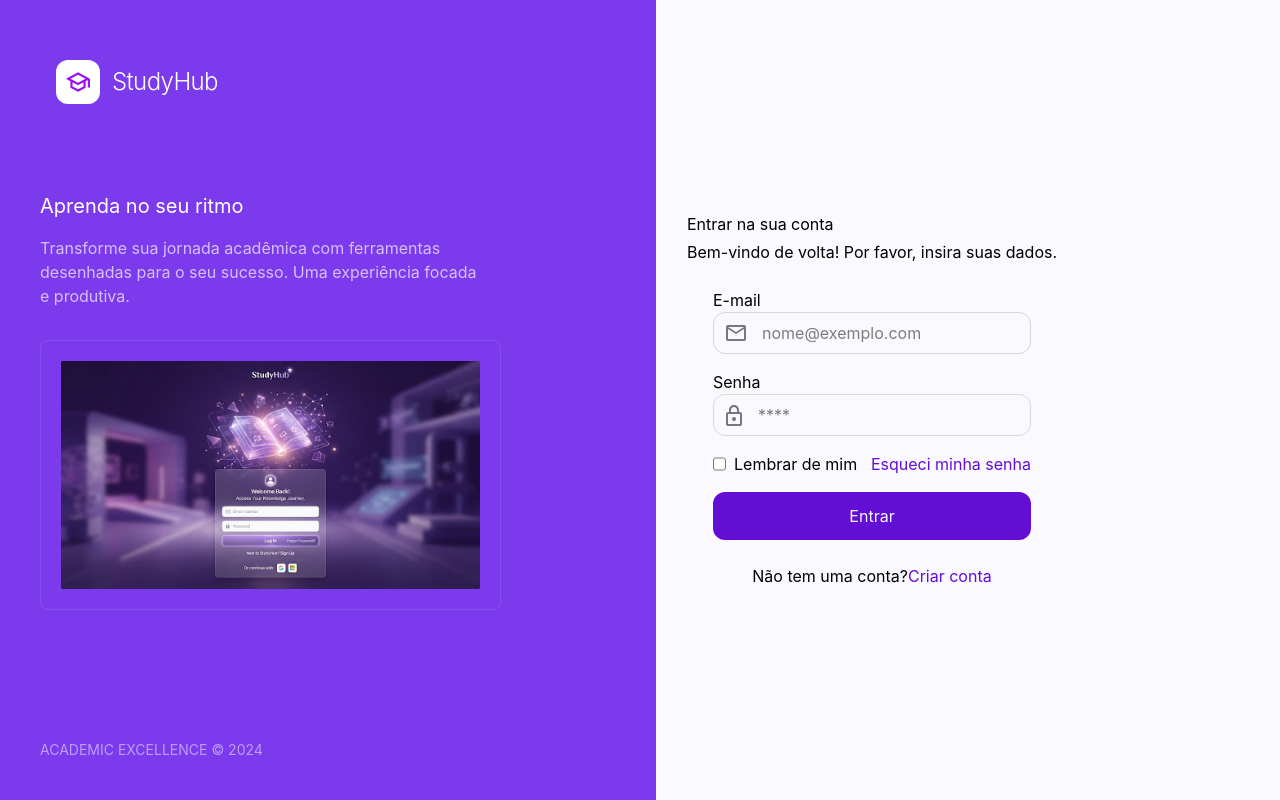
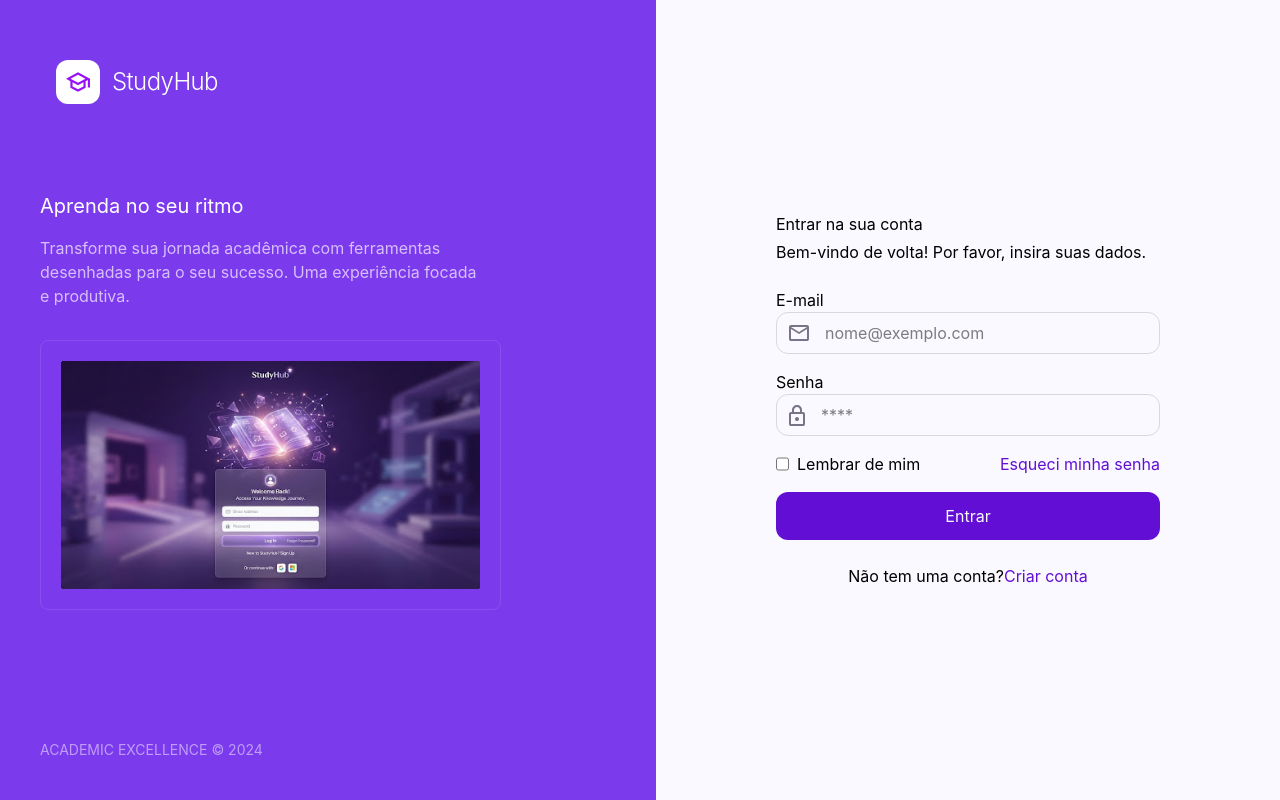
Before and after one commit to FS63-ALDEOTA/studyHub, a React (Vite) app: page / in a window 1280 px wide. Built offline with nearby package versions, Linux system fonts and the light colour scheme.

Commit message:
Pequeno ajuste no LoginPage, foi usado um items-center para centralizar o conteudo, e ajustei as cores criadas, primary

```diff
--- a/src/pages/LoginPage.jsx
+++ b/src/pages/LoginPage.jsx
@@ -33,7 +33,7 @@
           </div>
         </section>
 
-        <section className="flex-1 flex flex-col bg-[#F9F9FF] justify-center p-6">
+        <section className="flex-1 flex flex-col bg-[#F9F9FF] justify-center p-6 items-center">
 
           <div className="flex md:hidden gap-4 items-center text-secondary mt-1">
 
@@ -42,7 +42,7 @@
               <Logo.Text />
             </Logo>
           </div>
-          <div className="w-full max-w-sm flex items-center flex-col gap-2">
+          <div className="w-full max-w-sm flex flex-col gap-2">
             <div className="block md:hidden text-center">
               <h2 className="text-xl text-[#111C2D]">Aprenda no seu ritmo</h2>
               <p className=" text-[#4A4455]">
@@ -90,13 +90,13 @@
                   <label htmlFor="lembrar">Lembrar de mim</label>
                 </div>
 
-                <a className="text-[#630ED4] hover:underline" href="#">
+                <a className="text-primary hover:underline" href="#">
                   Esqueci minha senha
                 </a>
               </div>
 
               <button
-                className="bg-[#630ED4] text-[#F9F9FF] hover:bg-[#510CB0] py-3 px-4 rounded-xl"
+                className="bg-primary text-[#F9F9FF] hover:bg-[#510CB0] py-3 px-4 rounded-xl"
                 type="submit"
               >
                 Entrar
@@ -105,7 +105,7 @@
 
             <p className="text-center mt-4">
               Não tem uma conta?
-              <a className="text-[#630ED4] hover:underline" href="#">
+              <a className="text-primary hover:underline" href="#">
                 Criar conta
               </a>
             </p>
```
